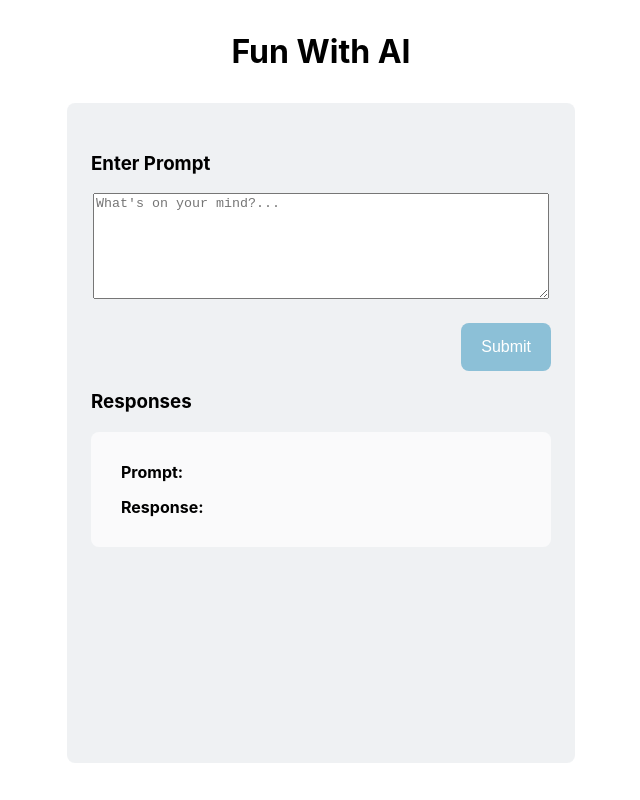
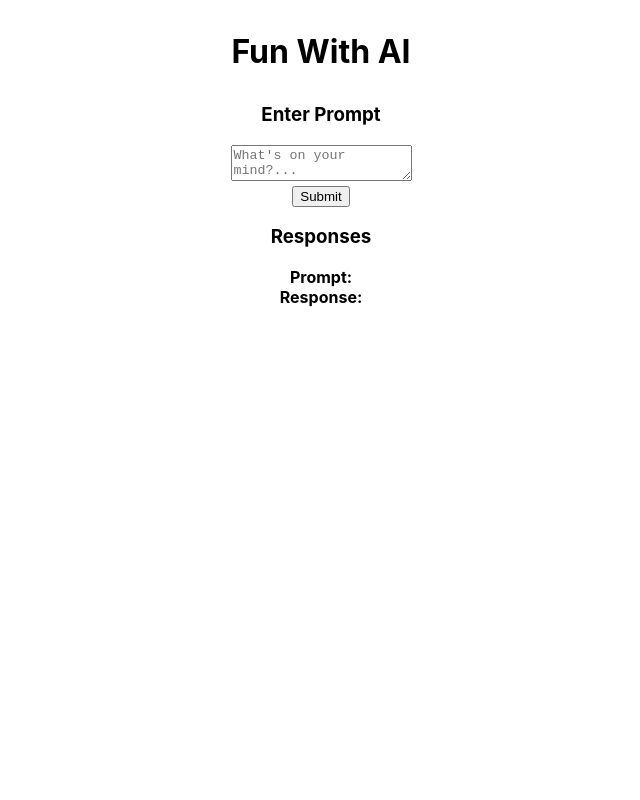
Before and after one commit to Sasu-Osayande/Fun-With-AI, a React (Create React App) app in the folder client/: page / in a window 1280 px wide. Shown: the whole page, without its empty margins (319-959 px from the left). Built offline with nearby package versions, Linux system fonts and the light colour scheme.

Commit message:
Remove unused styling

```diff
--- a/client/src/App.css
+++ b/client/src/App.css
@@ -1,63 +1,3 @@
 .App {
   text-align: center;
 }
-
-.prompt-input {
-  width: 450px;
-  height: 100px;
-}
-
-.subheading {
-  display: flex;
-  justify-content: flex-start;
-}
-
-.btn-container {
-  display: flex;
-  justify-content: flex-end;
-}
-
-button {
-  background-color: #8cc0d7;
-  border: none;
-  border-radius: 8px;
-  color: white;
-  padding: 15px 20px;
-  text-align: center;
-  text-decoration: none;
-  font-size: 16px;
-  margin-top: 20px;
-}
-
-.form-container {
-  width: 35vw;
-  height: 600px;
-  display: flex;
-  justify-content: center;
-  background: rgba(232, 234, 237, 0.68);
-  border-radius: 8px;
-  padding: 30px;
-}
-
-.response-container {
-  display: flex;
-  justify-content: flex-start;
-  text-align: start;
-  flex-direction: column;
-  background: rgba(255, 255, 255, 0.68);
-  border-radius: 8px;
-  padding: 30px;
-  width: 400px;
-}
-
-.whole-container {
-  display: flex;
-  justify-content: center;
-  overflow: scroll;
-}
-
-.prompt-value {
-  display: flex;
-  justify-content: flex-start;
-  margin-bottom: 15px;
-}
```
